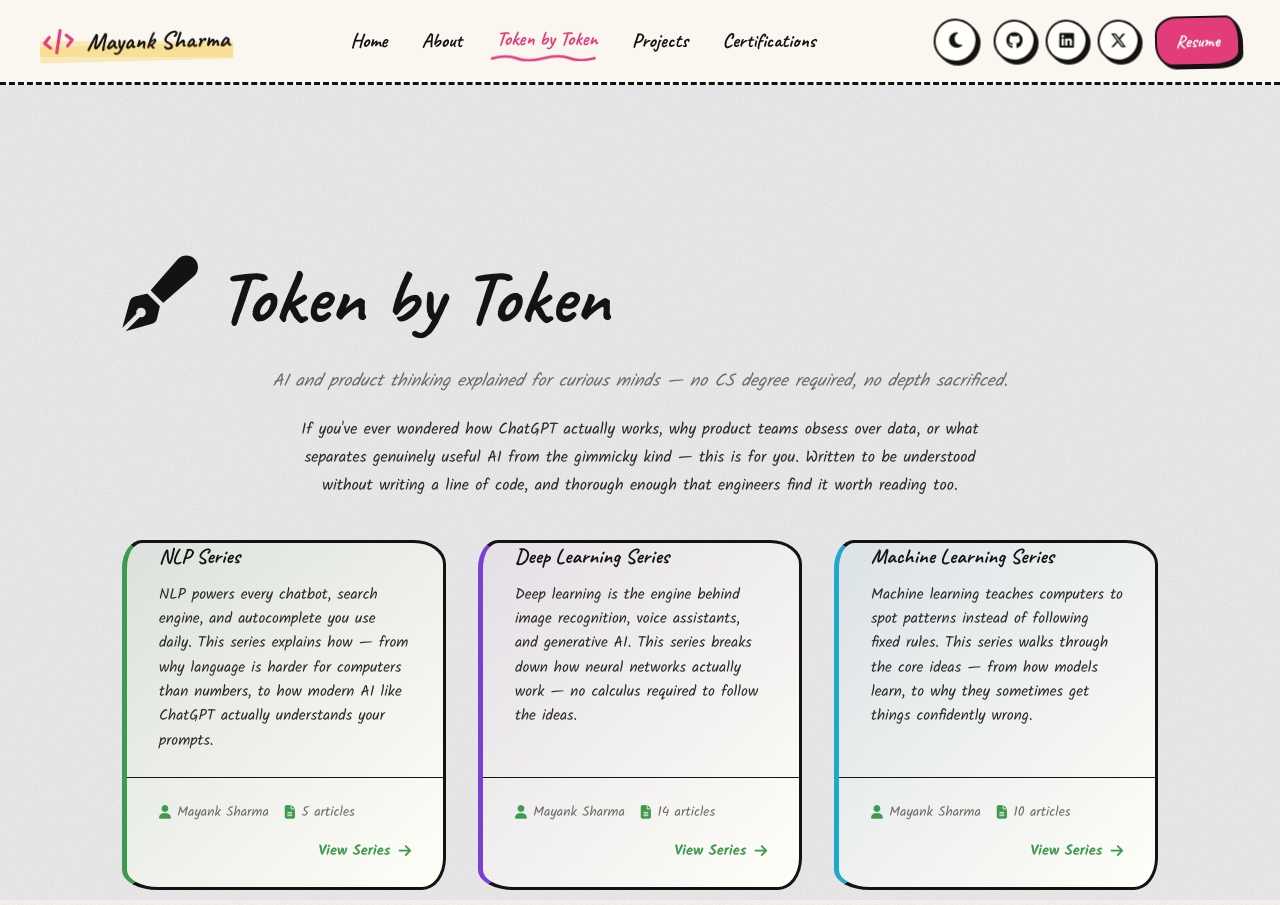
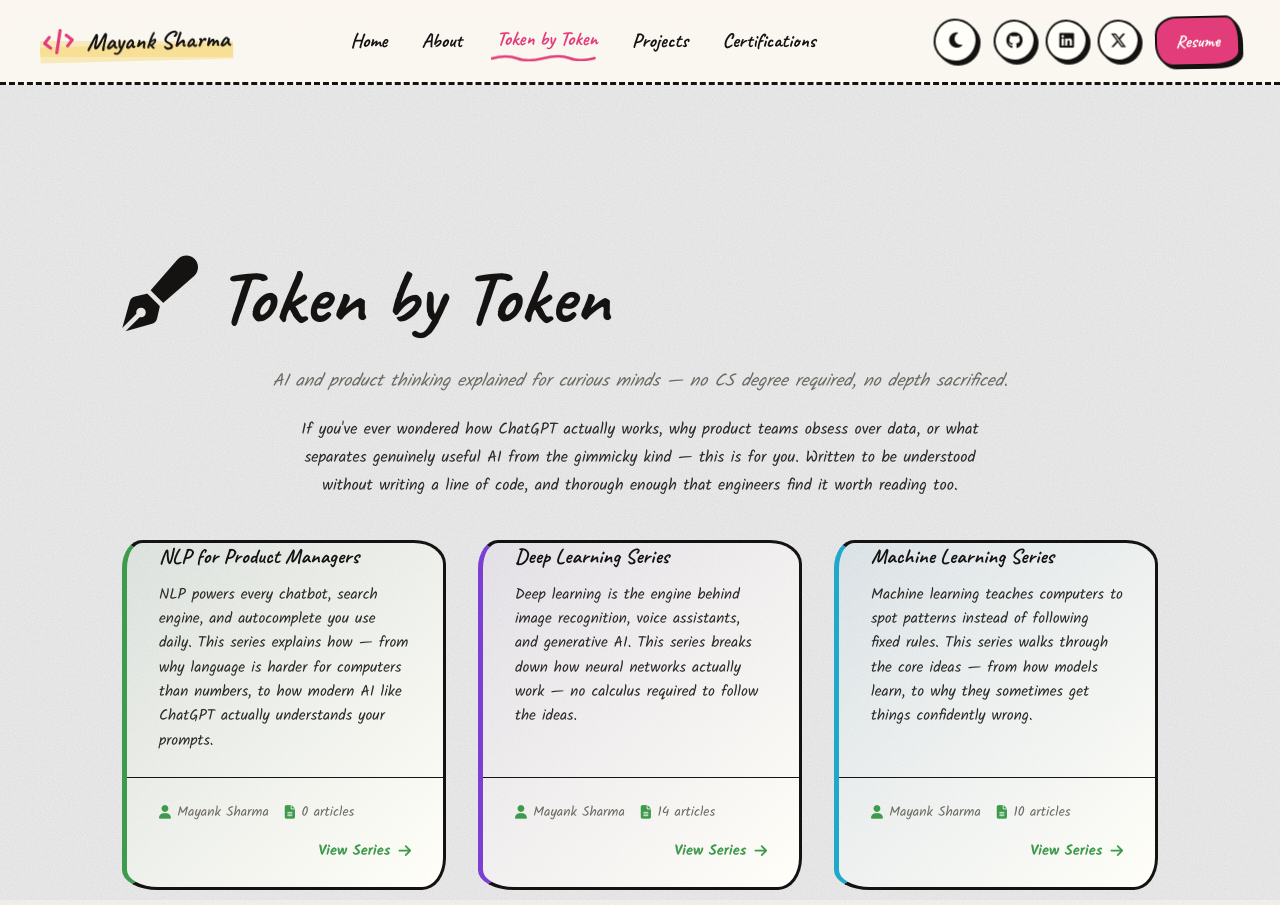
Before and after one commit to mayank1101/mayank1101.github.io, a Jekyll site: the page built from TokenByToken.html, in a window 1280 px wide and 1273 px high. Shown: the top 905 px of the window. Built offline with Jekyll 4.4.1, drawn with Linux system fonts in a browser that asks for light colours; some web fonts are replaced.

Commit message:
reanmed nlp series to PM focused

```diff
--- a/_data/series.yml
+++ b/_data/series.yml
@@ -6,7 +6,7 @@
 #   order: 1
 
 
-- name: "NLP Series"
+- name: "NLP for Product Managers"
   slug: "nlp"
   description: "NLP powers every chatbot, search engine, and autocomplete you use daily. This series explains how — from why language is harder for computers than numbers, to how modern AI like ChatGPT actually understands your prompts."
   accent_color: "green"
--- a/series/nlp/index.html
+++ b/series/nlp/index.html
@@ -1,7 +1,7 @@
 ---
 layout: series
-title: "NLP Series"
-series_name: "NLP Series"
+title: "NLP for Product Managers"
+series_name: "NLP for Product Managers"
 description: "Explore the fascinating world of Natural Language Processing, from linguistic foundations to modern transformer models and real-world applications."
 accent_color: "green"
 author: "Mayank Sharma"
```
